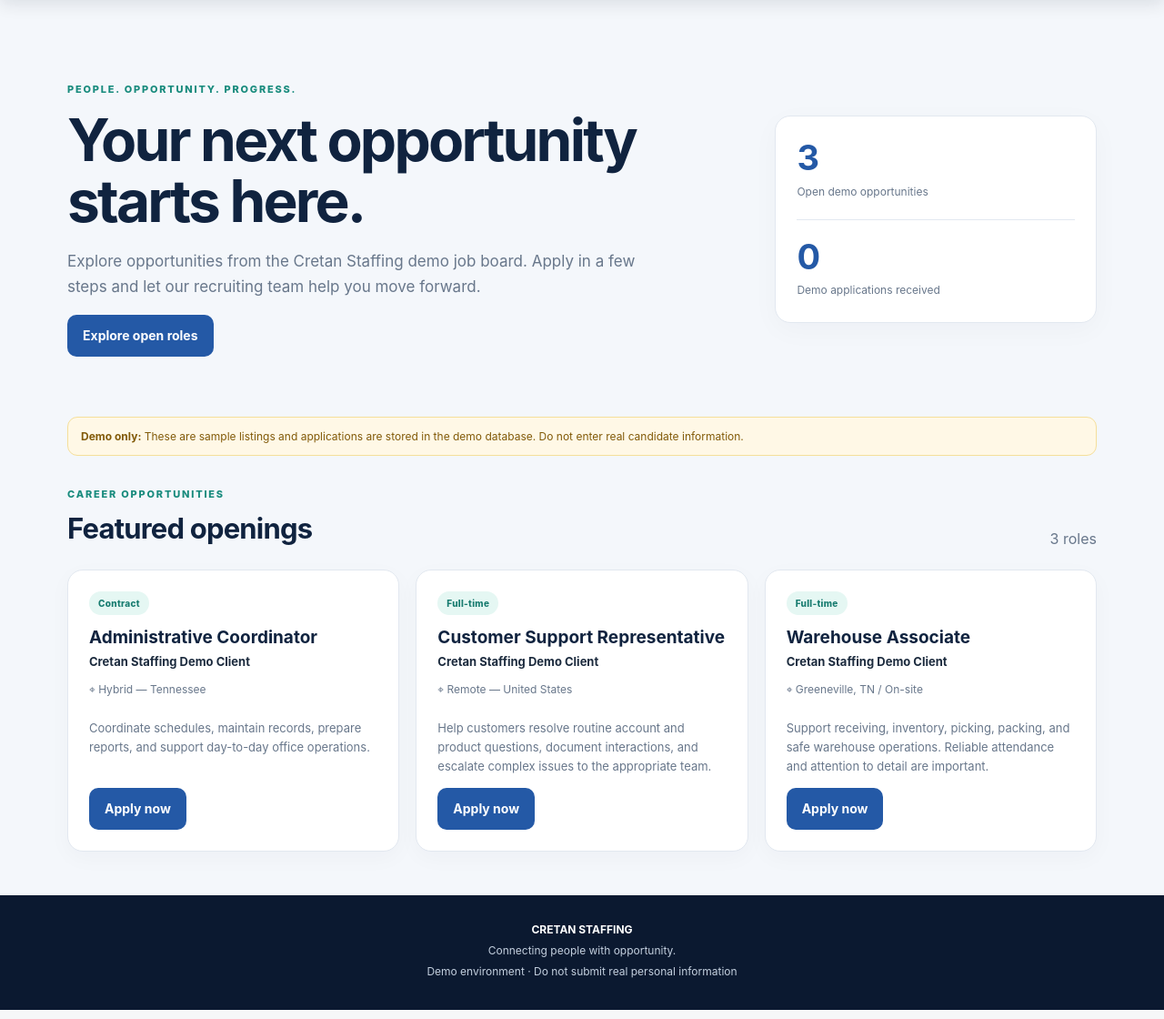
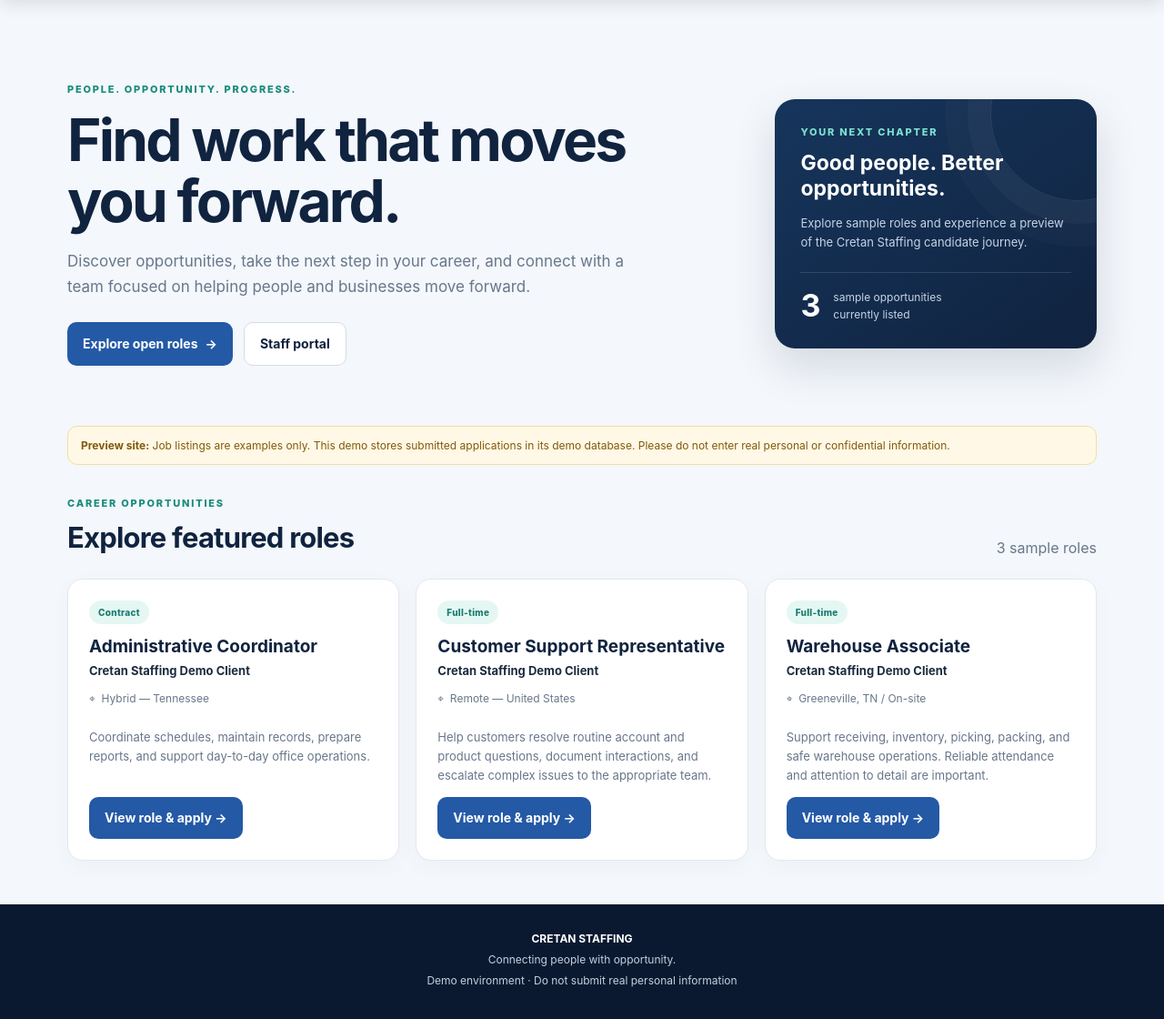
Before and after one commit to Username0ERROR/cretan-staffing, a Django app: page / in a window 1280 px wide. Shown: the part 73-1193 px from the top of the page at 91% size. Run offline with Django 5.2, Linux system fonts and the light colour scheme; data comes from the database, SQL or seed files in the repository; data that the repository does not hold is empty.

Commit message:
Refresh staffing demo careers homepage

```diff
--- a/templates/portal/home.html
+++ b/templates/portal/home.html
@@ -1 +1,5 @@
-{% extends 'portal/base.html' %}{% block title %}Find Work | Cretan Staffing{% endblock %}{% block content %}<section class="hero"><div><div class="eyebrow">People. Opportunity. Progress.</div><h1>Your next opportunity starts here.</h1><p>Explore opportunities from the Cretan Staffing demo job board. Apply in a few steps and let our recruiting team help you move forward.</p><a class="btn" href="#openings">Explore open roles</a></div><aside class="stat"><strong>{{ jobs|length }}</strong><span>Open demo opportunities</span><hr style="border:0;border-top:1px solid #e2e8f0;margin:18px 0"><strong>{{ application_count }}</strong><span>Demo applications received</span></aside></section><div class="demo"><strong>Demo only:</strong> These are sample listings and applications are stored in the demo database. Do not enter real candidate information.</div><section id="openings"><div class="sectionhead"><div><div class="eyebrow">Career opportunities</div><h2>Featured openings</h2></div><span class="muted">{{ jobs|length }} roles</span></div><div class="grid">{% for job in jobs %}<article class="job"><span class="pill">{{ job.employment_type }}</span><h3>{{ job.title }}</h3><div class="company">{{ job.company }}</div><div class="meta">⌖ {{ job.location }}</div><p class="muted">{{ job.description|truncatewords:25 }}</p><a class="btn" href="{% url 'apply' job.id %}">Apply now</a></article>{% empty %}<p>No jobs are published right now.</p>{% endfor %}</div></section>{% endblock %}
+{% extends 'portal/base.html' %}{% block title %}Careers & Opportunities | Cretan Staffing{% endblock %}{% block content %}
+<section class="hero"><div><div class="eyebrow">People. Opportunity. Progress.</div><h1>Find work that moves you forward.</h1><p>Discover opportunities, take the next step in your career, and connect with a team focused on helping people and businesses move forward.</p><div class="hero-actions"><a class="btn" href="#openings">Explore open roles <span aria-hidden="true">→</span></a><a class="btn secondary" href="/login/">Staff portal</a></div></div><aside class="hero-card"><div class="eyebrow">Your next chapter</div><h2>Good people. Better opportunities.</h2><p>Explore sample roles and experience a preview of the Cretan Staffing candidate journey.</p><div class="mini-stat"><strong>{{ jobs|length }}</strong><span>sample opportunities<br>currently listed</span></div></aside></section>
+<div class="demo"><strong>Preview site:</strong> Job listings are examples only. This demo stores submitted applications in its demo database. Please do not enter real personal or confidential information.</div>
+<section id="openings"><div class="sectionhead"><div><div class="eyebrow">Career opportunities</div><h2>Explore featured roles</h2></div><span class="muted">{{ jobs|length }} sample roles</span></div><div class="grid">{% for job in jobs %}<article class="job"><span class="pill">{{ job.employment_type }}</span><h3>{{ job.title }}</h3><div class="company">{{ job.company }}</div><div class="meta">⌖ &nbsp;{{ job.location }}</div><p class="muted">{{ job.description|truncatewords:28 }}</p><a class="btn" href="{% url 'apply' job.id %}">View role &amp; apply →</a></article>{% empty %}<div class="panel"><h3>No current openings</h3><p class="muted">Please check back soon for new opportunities.</p></div>{% endfor %}</div></section>
+{% endblock %}
```
